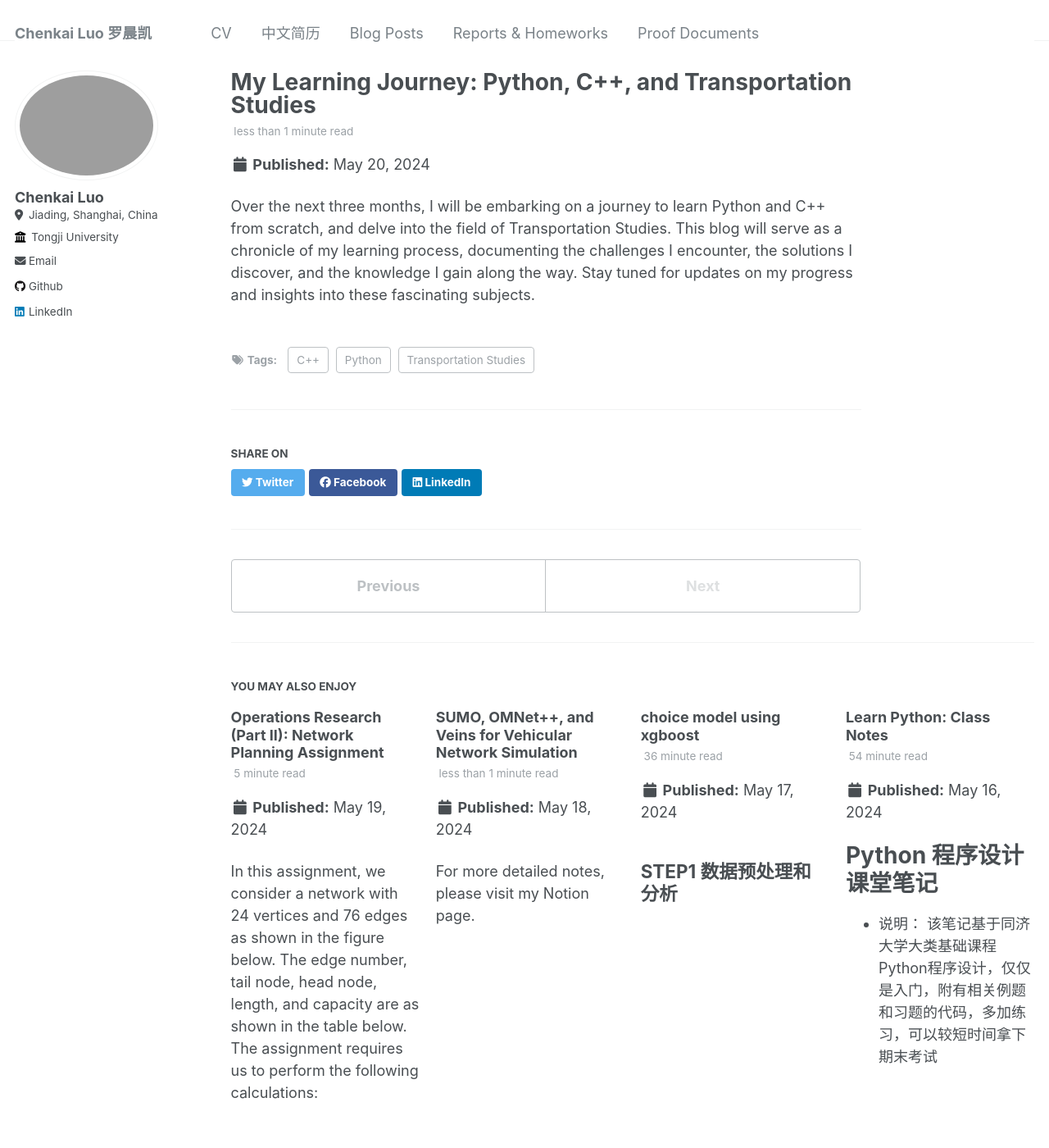
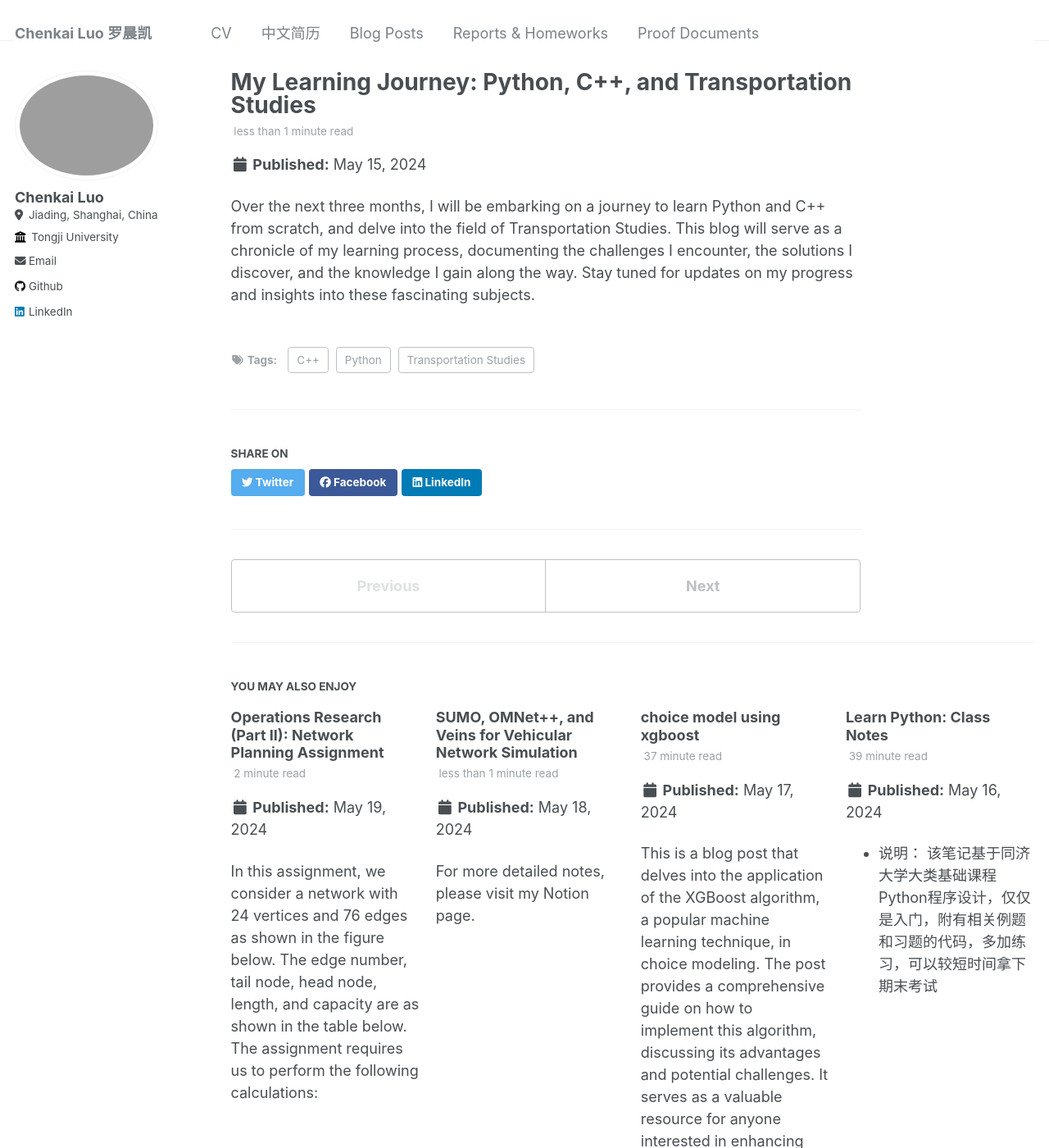
Before and after one commit to ryan11njr/ryan11njr.github.io, a Jekyll site: the page built from _posts/2024-05-15-future-post.md, in a window 1280 px wide and 1400 px high. Shown: the whole window at 82% size. Built offline with Jekyll 4.4.1, drawn with Linux system fonts in a browser that asks for light colours; some of the changed text lies outside the part shown.

Commit message:
2024-05-19
8

```diff
--- a/_posts/2024-05-20-future-post.md
+++ b/_posts/2024-05-15-future-post.md
@@ -1,7 +1,7 @@
 ---
 title: 'My Learning Journey: Python, C++, and Transportation Studies'
-date: 2024-05-20
-permalink: /posts/2024/05/20/my-learning-journey/
+date: 2024-05-15
+permalink: /posts/2024/05/15/my-learning-journey/
 tags:
   - Python
   - C++
--- a/_posts/2024-05-16-learn_python.md
+++ b/_posts/2024-05-16-learn_python.md
@@ -6,7 +6,6 @@
   - Python
 ---
 
-# Python 程序设计 课堂笔记
 - 说明： 该笔记基于同济大学大类基础课程 Python程序设计，仅仅是入门，附有相关例题和习题的代码，多加练习，可以较短时间拿下期末考试
 
 - 相关文件获取：https://github.com/ryan11njr
--- a/_posts/2024-05-18-Choice_Model_XGBoost.md
+++ b/_posts/2024-05-18-Choice_Model_XGBoost.md
@@ -7,6 +7,11 @@
   - Choice Model
   - Biogeme
 ---
+
+This is a blog post that delves into the application of the XGBoost algorithm, a popular machine learning technique, in choice modeling. The post provides a comprehensive guide on how to implement this algorithm, discussing its advantages and potential challenges. It serves as a valuable resource for anyone interested in enhancing their machine learning skills, particularly in the field of choice modeling.
+
+
+
 ## **STEP1 数据预处理和分析**
 
 ### <span style="color:deepskyblue">**1.数据预处理(扩样+划分训练集和验证集)**
```
Also changed, not shown: _pages/about.md (+1 -1 lines).
